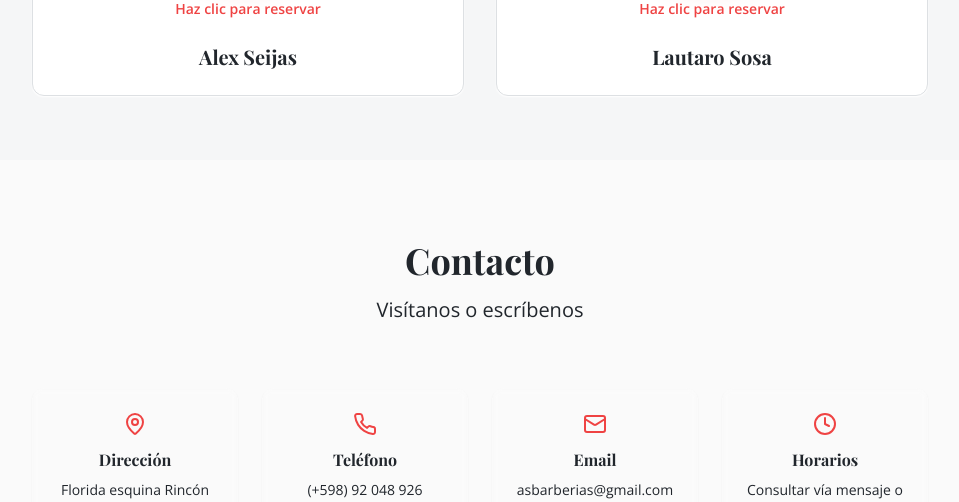
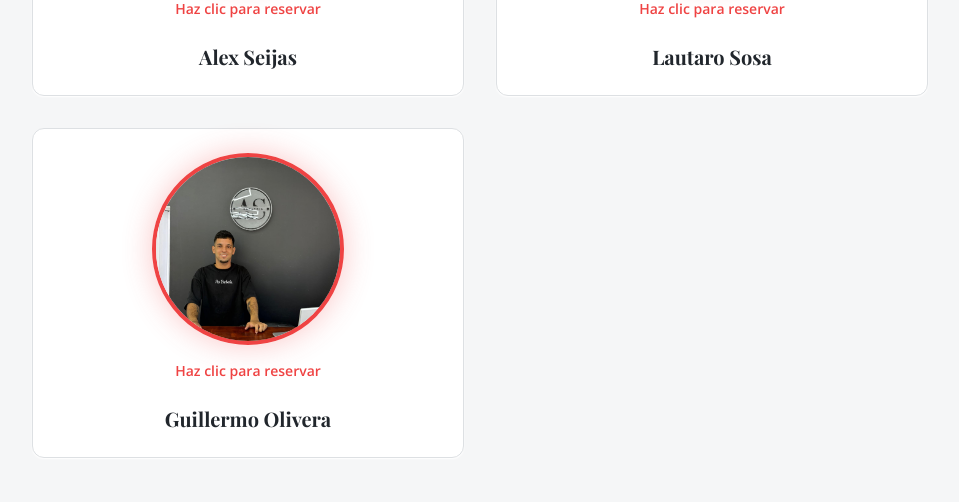
Before and after one commit to JuanPeMiche/corte-vivo-web-craft, a React (Vite) app: page / in a window 1280 px wide. Shown: the part 2480-2982 px from the top of the page, without its empty margins (160-1119 px from the left). Built offline with nearby package versions, Linux system fonts and the light colour scheme.

Commit message:
Preceding changes

```diff
--- a/src/components/TeamSection.tsx
+++ b/src/components/TeamSection.tsx
@@ -26,10 +26,14 @@ const TeamSection: React.FC<TeamSectionProps> = ({ language }) => {
         {
           id: "lautaro",
           name: "Lautaro Sosa",
-          specialty: "Master en Estilo & Diseño",
           image: alexis,
-          experience: "6 años",
           calendlyUrl: "https://calendly.com/lautarojoaquinsosanavarro8/45min?month=2025-10"
+        },
+        {
+          id: "guillermo",
+          name: "Guillermo Olivera",
+          image: guillermo,
+          calendlyUrl: "https://calendly.com/guillermoasbarberia/corte-de-cabello-guillermo-olivera"
         }
       ]
     },
@@ -41,18 +45,20 @@ const TeamSection: React.FC<TeamSectionProps> = ({ language }) => {
         {
           id: "alexis",
           name: "Alex Seijas",
-          specialty: "Modern Cuts Specialist",
           image: lautaro,
-          experience: "8 years",
           calendlyUrl: "https://calendly.com/asbarberiaa2025/45min?month=2025-10"
         },
         {
           id: "lautaro",
           name: "Lautaro Sosa",
-          specialty: "Style & Design Master",
           image: alexis,
-          experience: "6 years",
           calendlyUrl: "https://calendly.com/lautarojoaquinsosanavarro8/45min?month=2025-10"
+        },
+        {
+          id: "guillermo",
+          name: "Guillermo Olivera",
+          image: guillermo,
+          calendlyUrl: "https://calendly.com/guillermoasbarberia/corte-de-cabello-guillermo-olivera"
         }
       ]
     }
```
